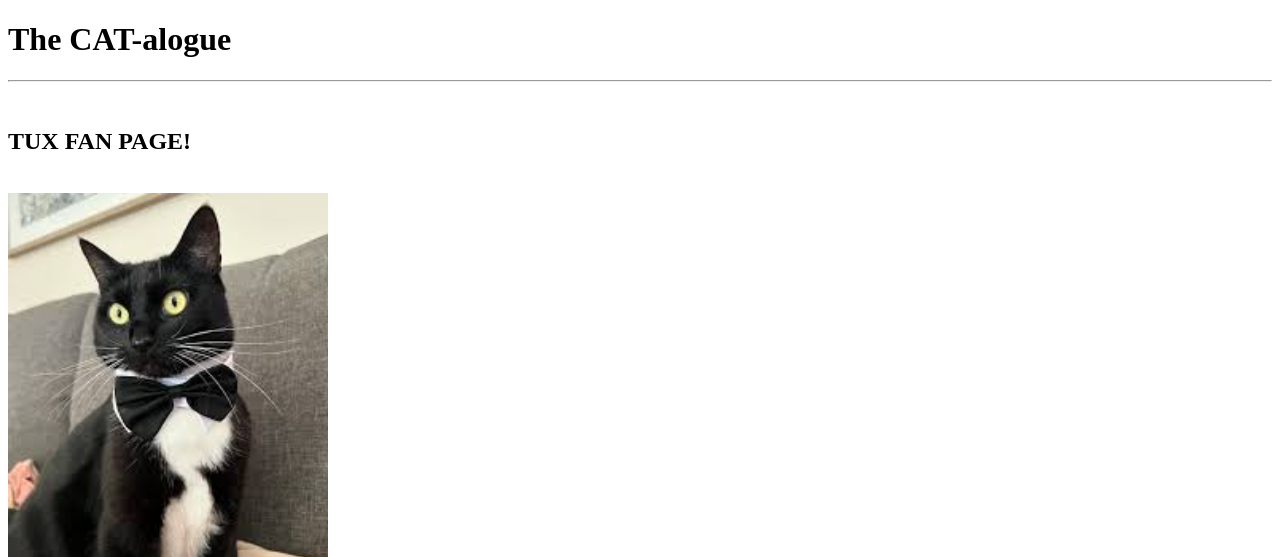
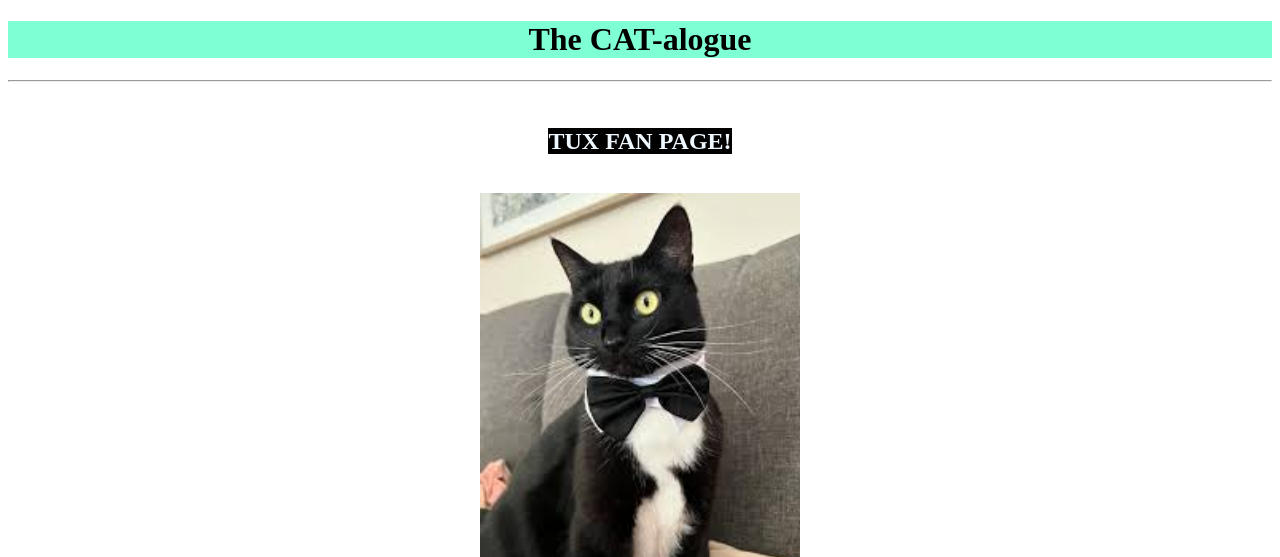
Before and after one commit to AdhamBarakat06/First-Web-Cat, a plain HTML site: page tux.html in a window 1280 px wide. Shown: the top 557 px of the page. Drawn offline with Linux system fonts and the light colour scheme.

Commit message:
Div/span learning and center alignment

```diff
--- a/tux.html
+++ b/tux.html
@@ -4,11 +4,12 @@
   <title>Super Cat Fans</title>
 </head>
 <body>
-  <h1>The CAT-alogue</h1>
+  <h1 style="text-align: center;"><div style ="background-color: aquamarine;" >The CAT-alogue</div></h1>
   <hr>
   <br>
-  <h2>TUX FAN PAGE!</h2>
+  <h2 style="text-align: center;"><span style="color: aliceblue;background-color: black;">TUX FAN PAGE!</span></h2>
   <br>
+  <div style="text-align: center;">
   <a href="https://www.instagram.com/remmys.friends/reel/DDbRMMcOMsm/" target=_blank>
     <img src="html_stock/TUX.jpg" height="400" alt="Spiffingly splendid (pic of a tuxedo cat)" title="prrrrr :3" >
   </a>
@@ -16,6 +17,6 @@
   <a href="https://www.youtube.com/watch?v=d5mdJf5RUyk" target=_blank>
     <video autoplay muted loop src="html_stock/Maxwell The Cat Spinning (Remastered 4K 60fps).mp4" alt="SPIIIINNN(Spinning Cat)" height="200" title="MAOW :3"></video>
   </a>
-
+  </div>
 </body>
 </html>
```
Also changed, not shown: index.html (+2 -2 lines), orange.html (+4 -2 lines).
